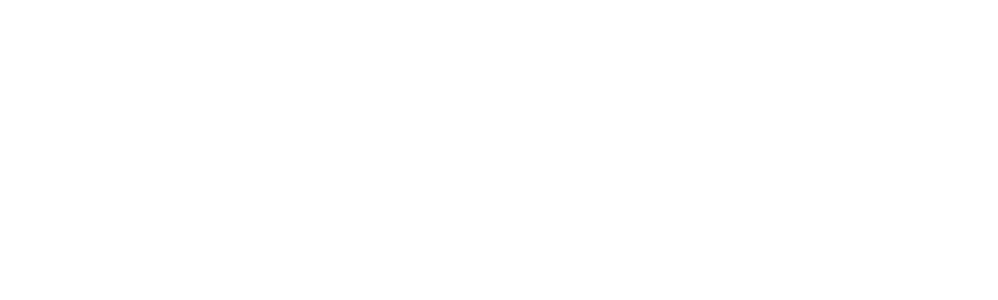
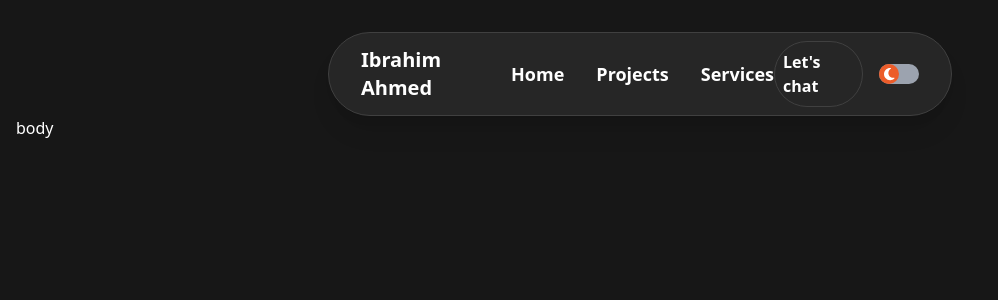
Before and after one commit to ib-ahmedd/portfolio, a Next.js app: page / in a window 1280 px wide. Shown: the top 300 px of the page, without its empty margins (0-998 px from the left). Built offline with nearby package versions, Linux system fonts and the light colour scheme.

Commit message:
complete navbar

```diff
--- /dev/null
+++ b/app/Body.tsx
@@ -0,0 +1,22 @@
+"use client";
+import { Navbar } from "@components";
+import { useState } from "react";
+
+function Body({ children }: { children: React.ReactNode }) {
+  const [darkMode, setDarkMode] = useState(true);
+
+  function toggleMode() {
+    setDarkMode((prev) => !prev);
+  }
+  return (
+    <body
+      className={`w-full overflow-x-hidden bg-body-light transition duration-100 dark:bg-body-dark text-blue-text dark:text-white px-4 ${
+        darkMode && "dark"
+      }`}
+    >
+      <Navbar toggleMode={toggleMode} darkMode={darkMode} />
+      {children}
+    </body>
+  );
+}
+export default Body;
--- a/app/layout.tsx
+++ b/app/layout.tsx
@@ -1,5 +1,7 @@
 import React from "react";
 import "./globals.css";
+import { Navbar } from "@components";
+import Body from "./Body";
 
 export const metadata = {
   title: "Ibrahim Ahmed",
@@ -9,7 +11,7 @@
 const RootLayout = ({ children }: RootLayoutProps) => {
   return (
     <html lang="en" className="w-full overflow-x-hidden">
-      <body className="w-full overflow-x-hidden">{children}</body>
+      <Body>{children}</Body>
     </html>
   );
 };
--- a/app/page.tsx
+++ b/app/page.tsx
@@ -1,5 +1,5 @@
 function Home() {
-  return <main className="dark:bg-body-dark"></main>;
+  return <main className="h-screen">body</main>;
 }
 
 export default Home;
--- /dev/null
+++ b/components/NavLink.tsx
@@ -0,0 +1,12 @@
+import { NavLinkProps } from "@types";
+import Link from "next/link";
+
+function NavLink({ path, title }: NavLinkProps) {
+  return (
+    <Link href={path} className="font-semibold text-lg">
+      {title}
+    </Link>
+  );
+}
+
+export default NavLink;
--- a/components/Navbar.tsx
+++ b/components/Navbar.tsx
@@ -0,0 +1,97 @@
+"use client";
+import Link from "next/link";
+import NavLink from "./NavLink";
+import { FontAwesomeIcon } from "@fortawesome/react-fontawesome";
+import {
+  faBars,
+  faClose,
+  faMoon,
+  faSun,
+} from "@fortawesome/free-solid-svg-icons";
+import ScreenCover from "./ScreenCover";
+import { useState } from "react";
+
+function Navbar({ toggleMode, darkMode }: NavBarProps) {
+  const [navOpen, setNavOpen] = useState(false);
+
+  function closeMenu() {
+    setNavOpen(false);
+  }
+  return (
+    <nav className="bg-navbar-light dark:bg-navbar-dark flex justify-between items-center w-full sm:w-4/5 xl:w-2/4 py-2 px-8 border border-navbar-light-b dark:border-border-grey mx-auto mt-8 rounded-full shadow-xl">
+      <a href="" className="font-bold text-xl">
+        Ibrahim Ahmed
+      </a>
+      <div className=" hidden md:flex gap-8">
+        <NavLink path="#home" title="Home" />
+        <NavLink path="#projects" title="Projects" />
+        <NavLink path="#services" title="Services" />
+      </div>
+      <div className="flex gap-4 items-center">
+        <Link
+          href="#contact"
+          className="hidden md:block font-semibold border  border-navbar-light-b dark:border-border-grey hover:bg-white dark:hover:bg-border-grey p-2 box-border rounded-full"
+        >
+          Let's chat
+        </Link>
+        <div className="flex flex-1 items-center gap-3 text-sm relative">
+          <button
+            className="w-10 flex items-center bg-gray-400 rounded-full"
+            onClick={toggleMode}
+          >
+            <span
+              className={`bg-site-orange w-1/2 transition duration-200 rounded-full ${
+                darkMode ? "translate-x-0" : "translate-x-full"
+              }`}
+            >
+              <FontAwesomeIcon icon={darkMode === true ? faMoon : faSun} />
+            </span>
+          </button>
+          <button
+            className="block md:hidden"
+            onClick={() => {
+              setNavOpen(true);
+            }}
+          >
+            <FontAwesomeIcon icon={faBars} className="text-lg" />
+          </button>
+        </div>
+      </div>
+
+      <div
+        className={`bg-navbar-light dark:bg-body-dark fixed p-8 rounded-s-[3em] top-0 w-11/12 sm:w-96 right-0 h-screen z-20 transition duration-200 shadow-2xl ${
+          navOpen ? "translate-x-0" : "translate-x-[105%]"
+        }`}
+      >
+        <button
+          className="text-2xl text-site-text-gray mb-8"
+          onClick={() => {
+            setNavOpen(false);
+          }}
+        >
+          <FontAwesomeIcon icon={faClose} />
+        </button>
+        <div className="flex flex-col gap-4">
+          <NavLink path="#home" title="Home" />
+          <NavLink path="#projects" title="Projects" />
+          <NavLink path="#services" title="Services" />
+
+          <Link
+            href="#contact"
+            className="w-full text-center border border-navbar-light-b dark:border-border-grey py-2 rounded-full font-semibold"
+          >
+            Let's chat
+          </Link>
+        </div>
+      </div>
+      <ScreenCover closeMenu={closeMenu} navOpen={navOpen} />
+    </nav>
+  );
+}
+
+interface NavBarProps {
+  toggleMode(): void;
+  darkMode: boolean;
+}
+
+export default Navbar;
--- /dev/null
+++ b/components/ScreenCover.tsx
@@ -0,0 +1,16 @@
+function ScreenCover({ closeMenu, navOpen }: ScreenCoverProps) {
+  return (
+    <div
+      className={`fixed w-full bg-black h-screen top-0 left-0 z-10 opacity-40  ${
+        navOpen ? "block" : "hidden"
+      }`}
+      onClick={closeMenu}
+    ></div>
+  );
+}
+interface ScreenCoverProps {
+  navOpen: boolean;
+  closeMenu(): void;
+}
+
+export default ScreenCover;
--- a/components/index.ts
+++ b/components/index.ts
@@ -0,0 +1,3 @@
+import Navbar from "./Navbar";
+
+export { Navbar };
--- a/tailwind.config.ts
+++ b/tailwind.config.ts
@@ -1,5 +1,6 @@
 /** @type {import('tailwindcss').Config} */
 module.exports = {
+  darkMode: "selector",
   content: [
     "./pages/**/*.{js,ts,jsx,tsx,mdx}",
     "./components/**/*.{js,ts,jsx,tsx,mdx}",
@@ -27,6 +28,14 @@
     extend: {
       colors: {
         "body-dark": "#171717",
+        "body-light": "#e5e5e5",
+        "navbar-light": "#dbdedd",
+        "navbar-dark": "#262626",
+        "navbar-light-b": "#d2d5d5",
+        "blue-text": "#242736",
+        "border-grey": "#404040",
+        "site-orange": "#ec5c29",
+        "site-text-gray": "#808080",
       },
       backgroundImage: {},
       fontFamily: {
--- a/types/index.ts
+++ b/types/index.ts
@@ -0,0 +1,4 @@
+export interface NavLinkProps {
+  path: string;
+  title: string;
+}
```
